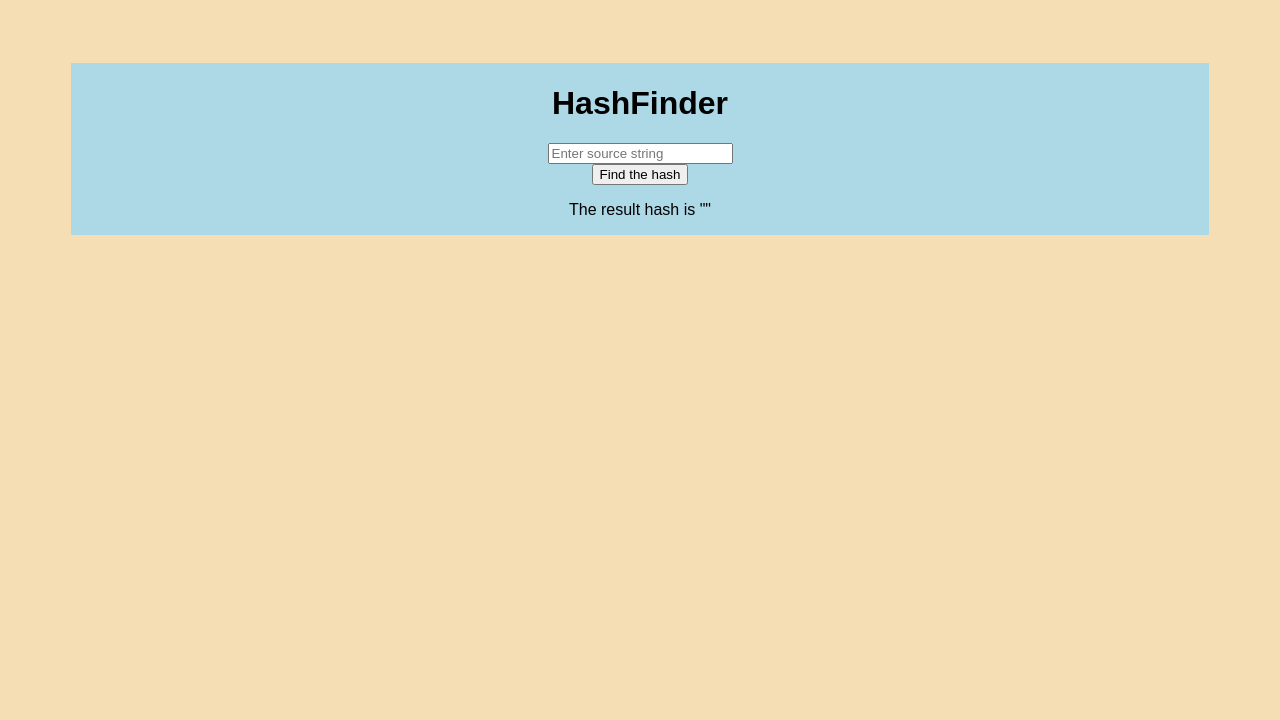
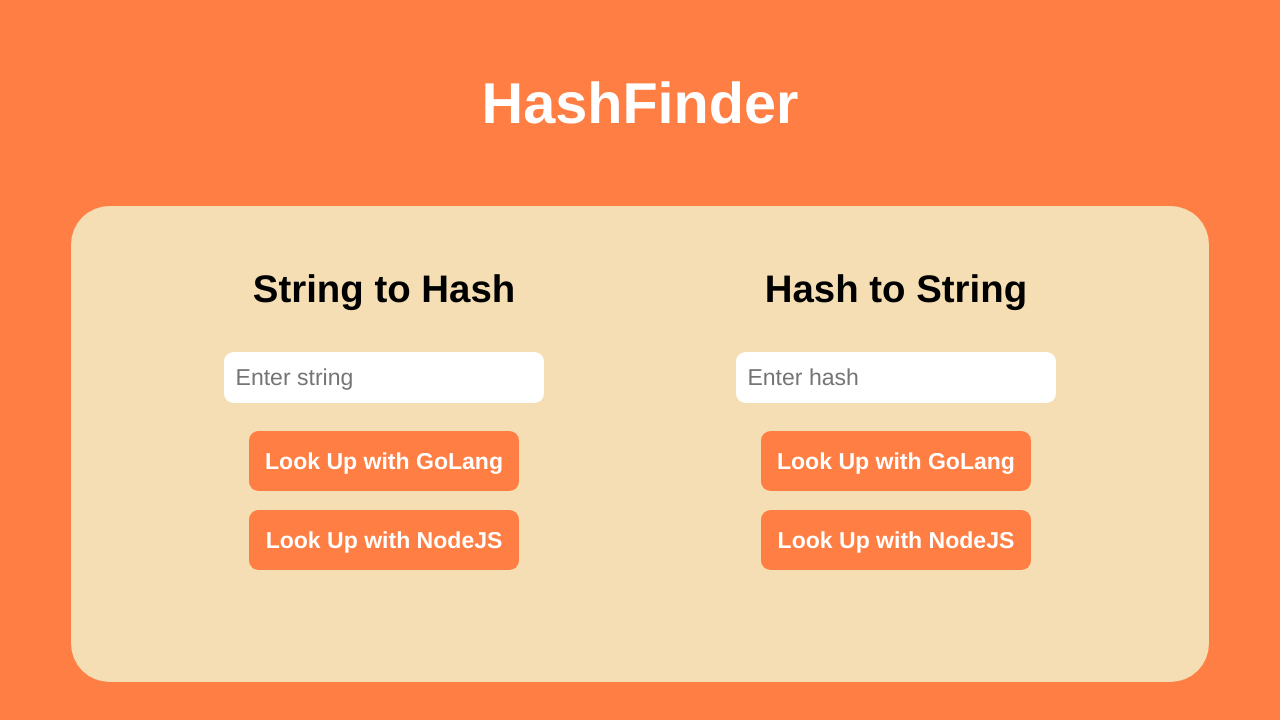
Before and after one commit to spneshaei/Web-HW1, a plain HTML site: page front/index.html in a window 1280 px wide. Drawn offline with Linux system fonts and the light colour scheme.

Commit message:
Index page design

```diff
--- a/front/index.css
+++ b/front/index.css
@@ -1,9 +1,27 @@
 * {
-    font-family: sans-serif;
+    font-family: Helvetica Neue, Helvetica, sans-serif;
+    font-size: 1rem;
 }
 
 body {
-    background-color: wheat;
+    background-color: #ff7e44;
+}
+
+h1 {
+    color: white;
+    font-size: 3rem;
+}
+
+h2 {
+    font-size: 2rem;
+}
+
+#header {
+    display: flex;
+    flex-direction: column;
+    justify-content: center;
+    align-items: center;
+    margin-top: 2.5%;
 }
 
 #container {
@@ -11,8 +29,64 @@ body {
     flex-direction: column;
     justify-content: center;
     align-items: center;
-    margin-top: 5%;
+    margin-top: 2.5%;
     margin-right: 5%;
     margin-left: 5%;
-    background-color: lightblue;
+    background-color: wheat;
+    border-radius: 2rem;
 }
+
+.grid-container {
+    width: 95%;
+    display: grid;
+    grid-template-columns: 100%;
+    justify-content: space-between;
+}
+
+.form {
+    padding: 1rem;
+    display: flex;
+    flex-direction: column;
+    align-items: center;
+}
+
+input {
+    padding: 0.5rem;
+    border-color: transparent;
+    border-radius: 0.5rem;
+    margin-top: 0.5rem;
+    margin-bottom: 1rem;
+    transition: all 0.25s;
+}
+
+button {
+    padding: 0.75rem;
+    border-color: transparent;
+    border-radius: 0.5rem;
+    color: white;
+    font-weight: bold;
+    background-color: #ff7e44;
+    margin-top: 0.5rem;
+    margin-bottom: 0.5rem;
+    cursor: pointer;
+    transition: all 0.25s;
+}
+
+button:hover {
+    opacity: 70%;
+}
+
+@media (min-width: 768px) {
+    .grid-container {
+        width: 90%;
+        grid-template-columns: 50% 50%;
+    }
+
+    .form {
+        padding: 1.5rem;
+    }
+
+    * {
+        font-size: 1.2rem;
+    }
+}
--- a/front/index.html
+++ b/front/index.html
@@ -5,14 +5,39 @@
     <meta http-equiv="X-UA-Compatible" content="IE=edge">
     <meta name="viewport" content="width=device-width, initial-scale=1.0">
     <link rel="stylesheet" href="index.css" />
+    <script src="index.js" async defer></script>
     <title>HashFinder</title>
 </head>
 <body>
+    <div id="header">
+        <h1>HashFinder</h1>
+    </div>
     <div id="container">
-        <h1>HashFinder</h1>
-        <input type="text" placeholder="Enter source string" />
-        <button onclick="hashInput">Find the hash</button>
-        <p>The result hash is ""</p>
+        <div class="grid-container">
+            <div class="grid-item">
+                <div class="form">
+                    <h2>String to Hash</h2>
+                    <form>
+                        <input type="text" placeholder="Enter string" id="stringInput" />
+                    </form>
+                    <button onclick="findHashGo">Look Up with GoLang</button>
+                    <button onclick="findHashNode">Look Up with NodeJS</button>
+                    <p>&nbsp;</p>
+                </div>
+            </div>
+            <div class="grid-item">
+                <div class="form">
+                    <h2>Hash to String</h2>
+                    <form>
+                        <input type="text" placeholder="Enter hash" id="hashInput" />
+                    </form>
+                    <button onclick="findStringGo">Look Up with GoLang</button>
+                    <button onclick="findStringNode">Look Up with NodeJS</button>
+                    <p>&nbsp;</p>
+                </div>
+            </div>
+        </div>
+
     </div>
 </body>
 </html>
--- /dev/null
+++ b/front/index.js
@@ -0,0 +1,6 @@
+indexInput = document.getElementById("indexInput");
+hashInput = document.getElementById("hashInput");
+
+function findString() {
+    const response = await fetch('http://localhost/api/names');
+}
```
